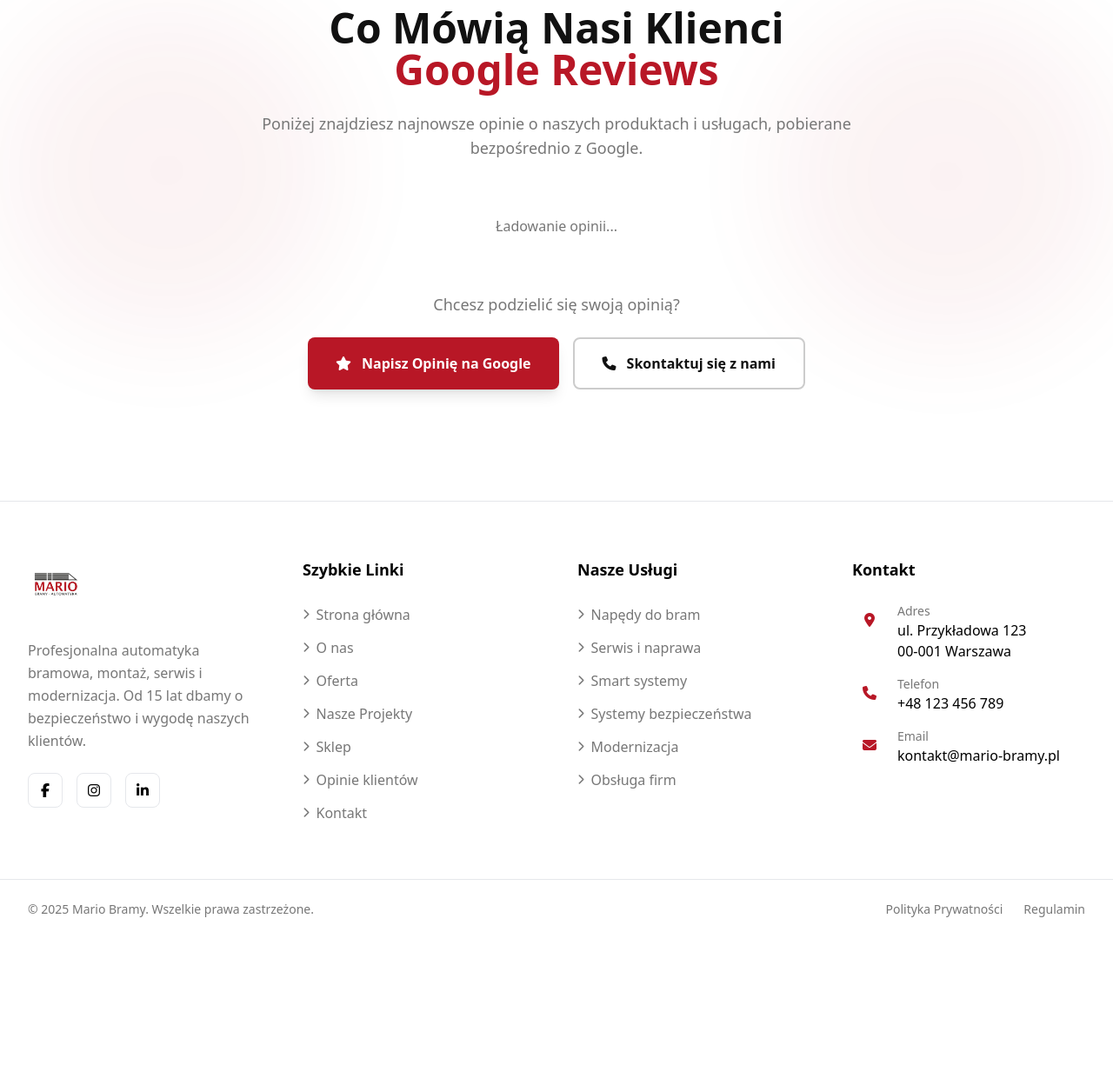
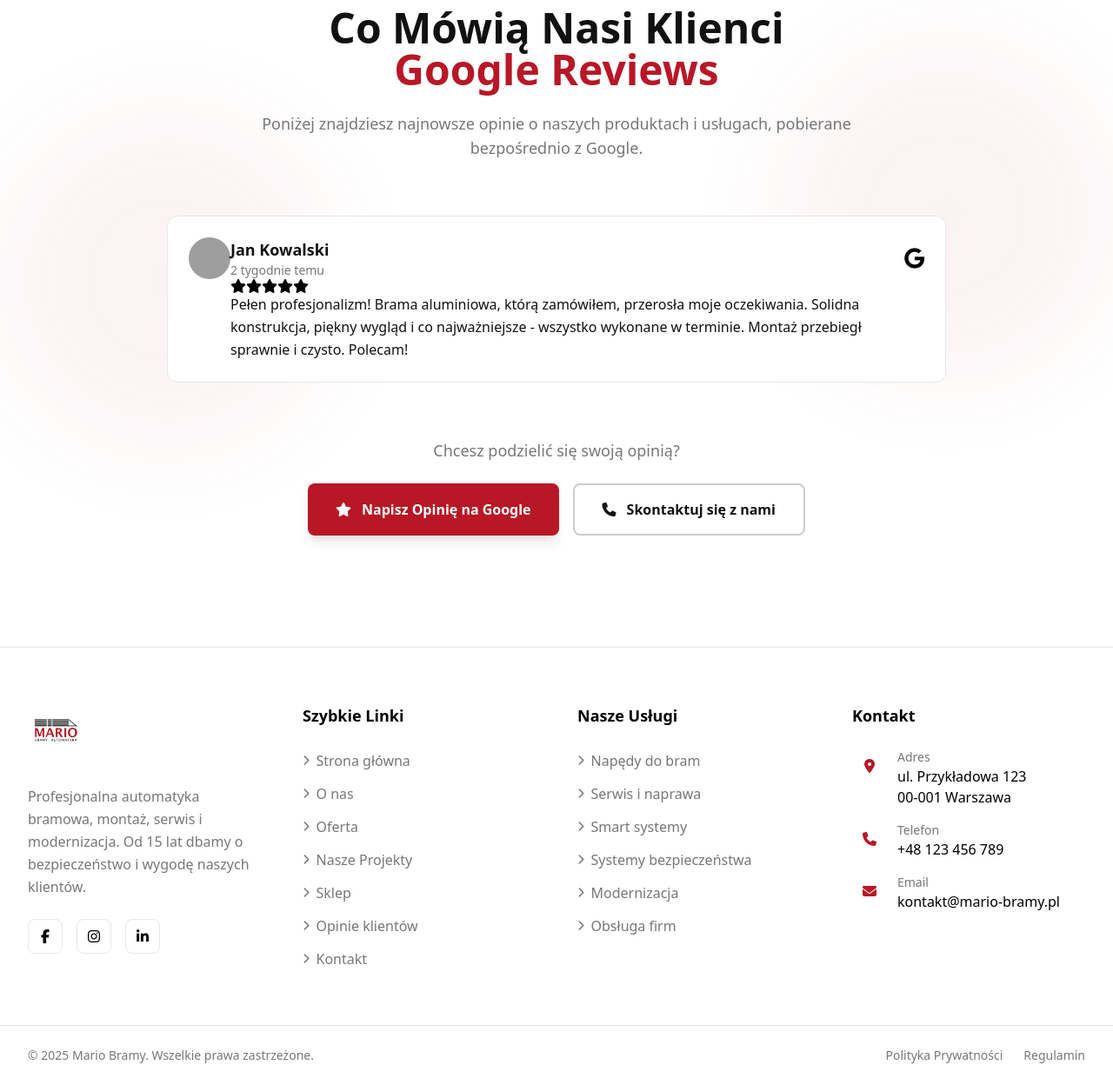
Before and after one commit to JanKuchnia/mario-bramy, a PHP site: page /opinie.html in a window 1280 px wide. Shown: the part 291-1539 px from the top of the page at 87% size. Before the commit the page ends 1346 px from the top, so only its background shows below. Run offline with PHP 8.4, Linux system fonts and the light colour scheme; grey boxes are pictures that could not be loaded.

Commit message:
feat: Add placeholder for Google reviews on opinie.html

```diff
--- a/assets/style.css
+++ b/assets/style.css
@@ -243,3 +243,7 @@ body.mobile-menu-open {
         display: none !important;
     }
 }
+
+.fab {
+    font-family: "Font Awesome 6 Brands";
+}
--- a/opinie.html
+++ b/opinie.html
@@ -109,8 +109,32 @@
           </div>
 
           <div id="google-reviews-container" class="max-w-4xl mx-auto space-y-4">
-            <!-- Google Reviews will be loaded here -->
-            <p class="text-center text-[var(--gray-text-color)]">Ładowanie opinii...</p>
+            <!-- Example Review Start -->
+            <div class="bg-white border border-gray-200 p-6 rounded-xl shadow-sm">
+              <div class="flex items-start">
+                <img class="w-12 h-12 rounded-full mr-4" src="https://lh3.googleusercontent.com/a/ACg8ocJ-12345ABCDE" alt="Jan Kowalski">
+                <div class="flex-1">
+                  <div class="flex items-center justify-between">
+                    <div>
+                      <h4 class="font-bold text-lg text-[var(--dark-text-color)]">Jan Kowalski</h4>
+                      <p class="text-sm text-[var(--gray-text-color)]">2 tygodnie temu</p>
+                    </div>
+                    <i class="fab fa-google text-2xl text-gray-400"></i>
+                  </div>
+                  <div class="flex items-center my-2">
+                    <i class="fas fa-star text-yellow-400"></i>
+                    <i class="fas fa-star text-yellow-400"></i>
+                    <i class="fas fa-star text-yellow-400"></i>
+                    <i class="fas fa-star text-yellow-400"></i>
+                    <i class="fas fa-star text-yellow-400"></i>
+                  </div>
+                  <p class="text-[var(--dark-text-color)] leading-relaxed">
+                    Pełen profesjonalizm! Brama aluminiowa, którą zamówiłem, przerosła moje oczekiwania. Solidna konstrukcja, piękny wygląd i co najważniejsze - wszystko wykonane w terminie. Montaż przebiegł sprawnie i czysto. Polecam!
+                  </p>
+                </div>
+              </div>
+            </div>
+            <!-- Example Review End -->
           </div>
 
           <div class="mt-16 text-center">
```
